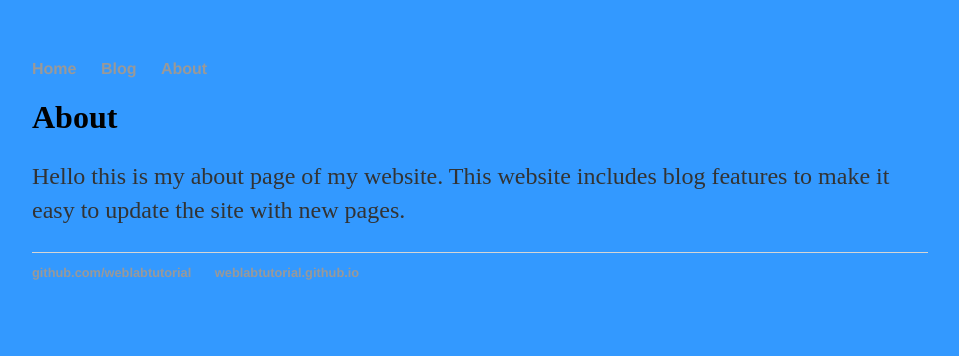
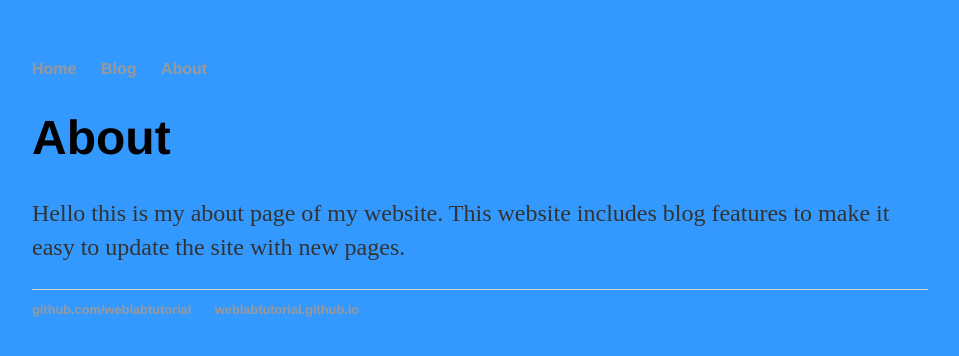
Before and after one commit to OwMck/OwMck.github.io, a Jekyll site: the page built from about/index.html, in a window 1280 px wide. Shown: the top 356 px of the page, without its empty margins (160-1119 px from the left). Built offline with Jekyll 4.4.1, drawn with Linux system fonts in a browser that asks for light colours.

Commit message:
Added class to h1

```diff
--- a/about/index.html
+++ b/about/index.html
@@ -3,6 +3,6 @@ layout: default
 title: Web Programming
 ---
 <div class="blurb">
-  <h1> About</h1>
+  <h1 class="header"> About</h1>
   <p> Hello this is my about page of my website. This website includes blog features to make it easy to update the site with new pages. </p>
 </div>
```
